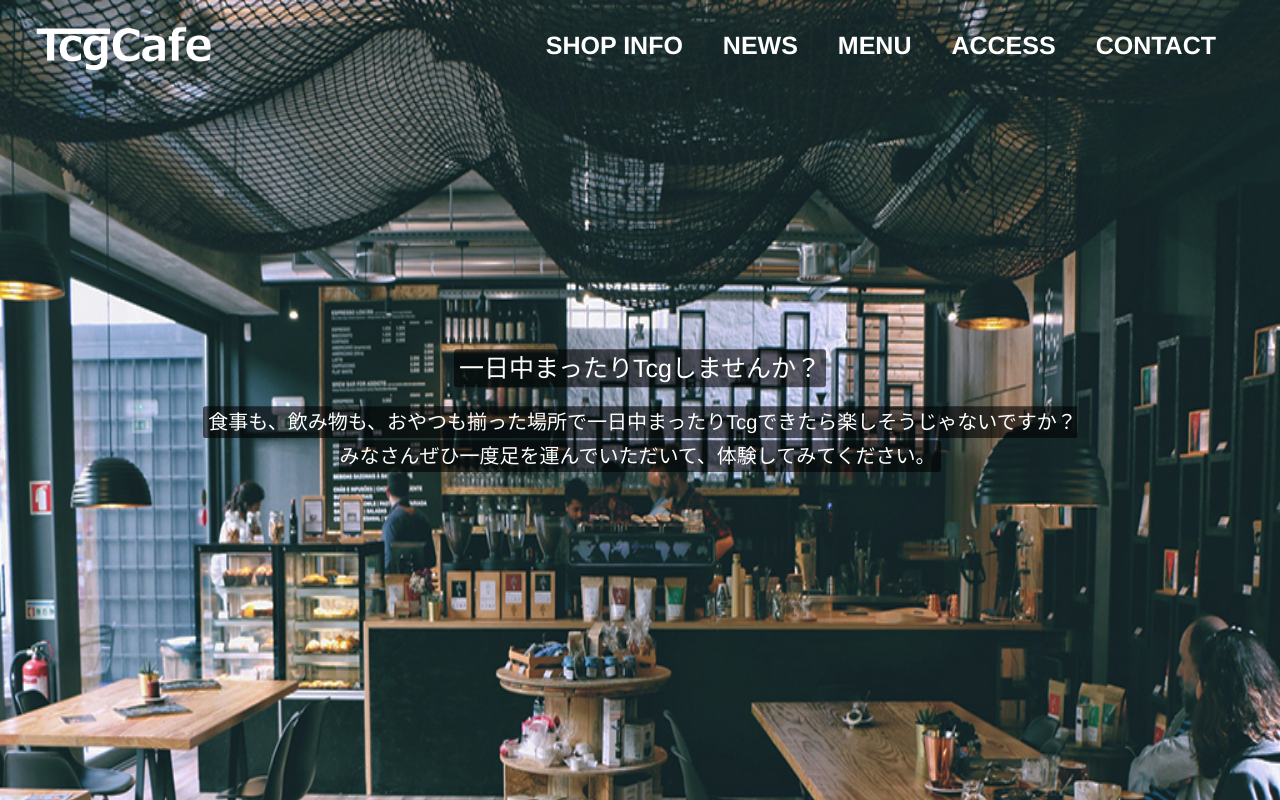
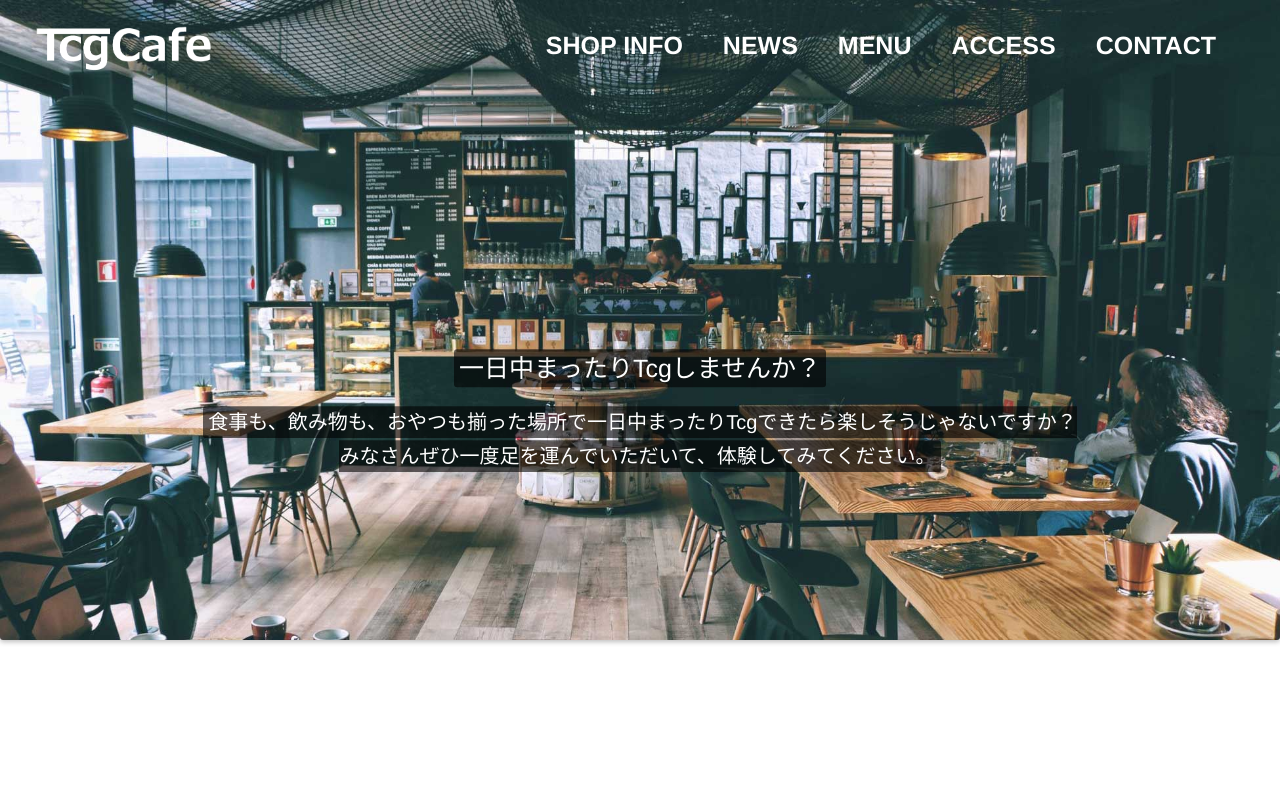
Before and after one commit to marudan55/portfolio-cafe, a plain HTML site: page index.html in a window 1280 px wide. Shown: the top 800 px of the page. Drawn offline with nearby package versions, Linux system fonts and the light colour scheme.

Commit message:
トップ画像関連のｃｓｓを編集

```diff
--- a/css/break.css
+++ b/css/break.css
@@ -97,7 +97,7 @@
   /*ヘッダー*/
   #page-top img {
     width: 100%;
-    height: 1200px;
+    height: auto;
   }
 
   .menu-bar {
@@ -201,7 +201,7 @@
   /*header*/
   #page-top img {
     width: 100%;
-    height: 1300px;
+    height: auto;
   }
 
   /*menu-bar*/
--- a/index.html
+++ b/index.html
@@ -26,8 +26,9 @@
       <!--ページトップ画像-->
       <div id="page-top">
         <picture>
-          <source media="(min-width: 960px)" srcset="./img/photo-1521017432531-fbd92d768814-middle.jpg">
-            <img src="./img/photo-1521017432531-fbd92d768814-mini.jpg" alt="TCGCafe">
+          <source media="(min-width: 1280px)" srcset="./img/top-image.jpg">
+          <source media="(min-width: 960px)" srcset="./img/top-image-middle.jpg">
+            <img src="./img/photo-1521017432531-fbd92d768814-mini.jpg" alt="トップ画像">
         </picture>
       </div>
 
```
